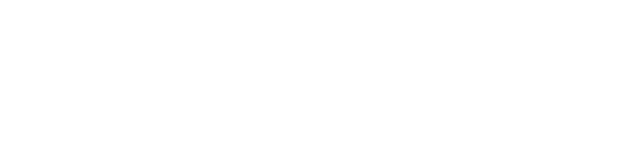
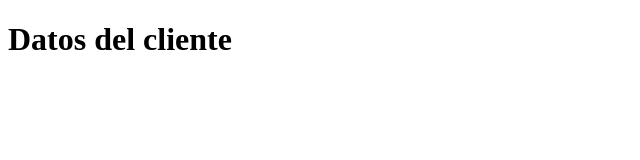
Before and after one commit to bryansume/Prototipo_PI, a website: page Fronted/index.html in a window 1280 px wide. Shown: the whole page, without its empty margins (0-640 px from the left). Drawn offline with Linux system fonts and the light colour scheme.

Commit message:
Cambio en el header

```diff
--- a/Fronted/index.html
+++ b/Fronted/index.html
@@ -5,5 +5,9 @@
     <meta name="viewport" content="width=device-width, initial-scale=1.0" />
     <title>Formulario para Proyecto Intermodular</title>
   </head>
-  <body></body>
+  <body>
+    <header>
+      <h1>Datos del cliente</h1>
+    </header>
+  </body>
 </html>
```
